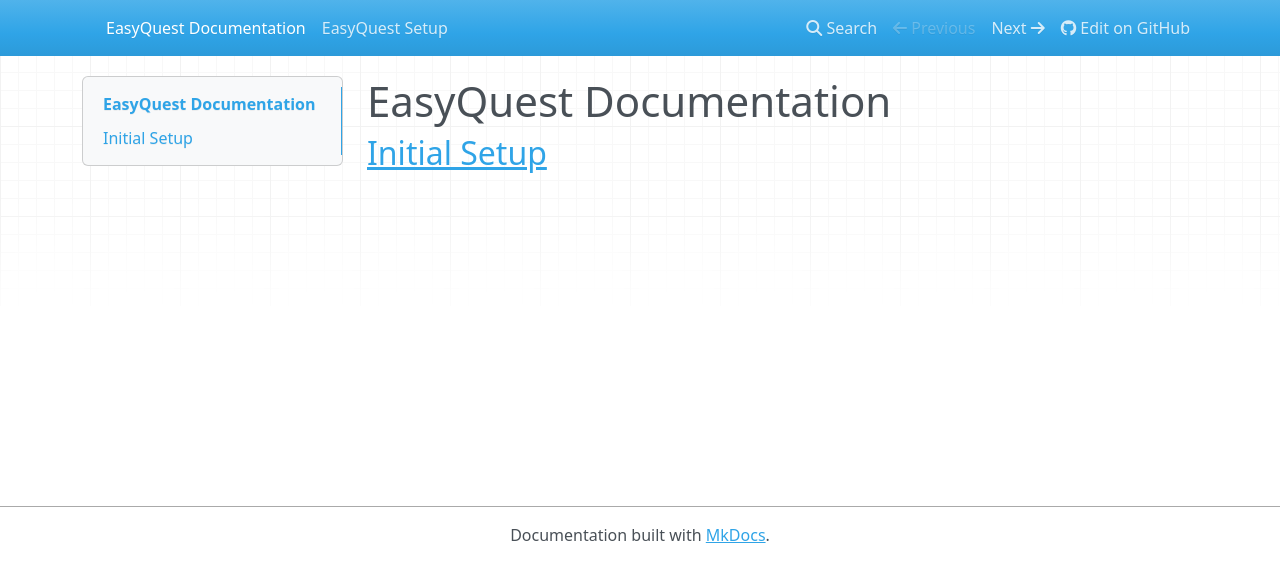
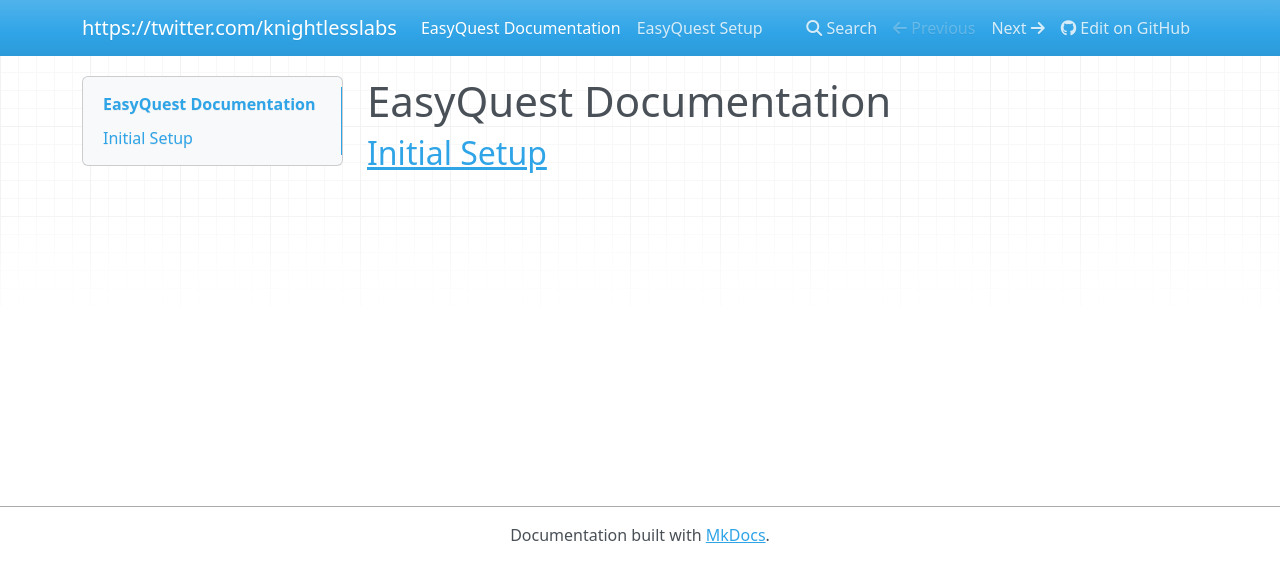
Before and after one commit to KnightlessLabs/EasyQuest-Docs, an MkDocs documentation site: the page built from docs/index.md, in a window 1280 px wide. Shown: the top 582 px of the page. Built offline with MkDocs 1.6.1, drawn with Linux system fonts in a browser that asks for light colours; nearby versions of some CDN libraries; part of the change alters nothing that is shown.

Commit message:
Update mkdocs.yml

```diff
--- a/mkdocs.yml
+++ b/mkdocs.yml
@@ -1,5 +1,6 @@
 ite_name: EasyQuest Documentation
 site_author: Knightless Labs
+site_name: https://twitter.com/knightlesslabs
 repo_url: https://github.com/KnightlessLabs/EasyQuest-Docs
 
 markdown_extensions:
```
